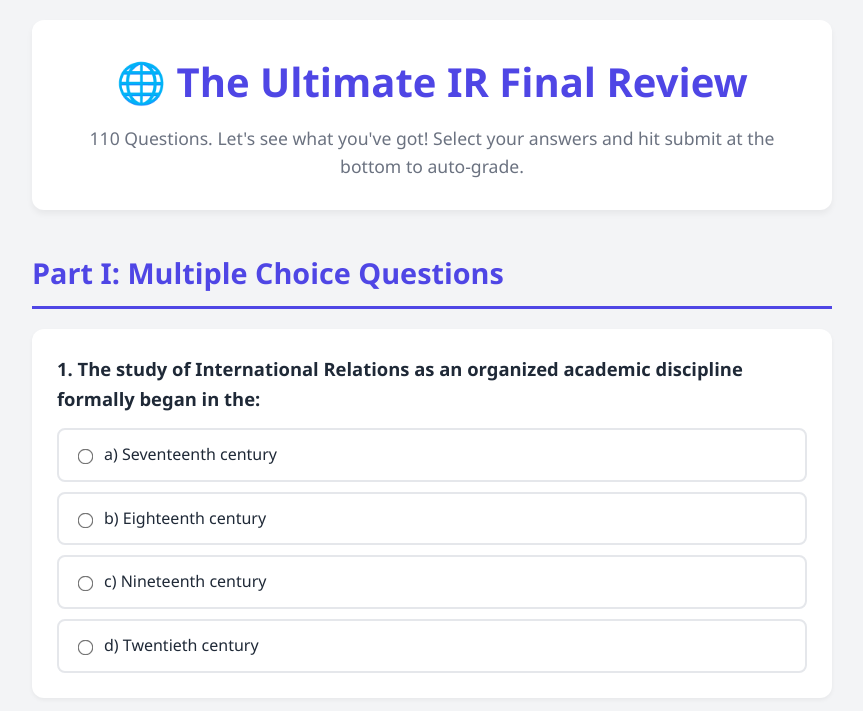
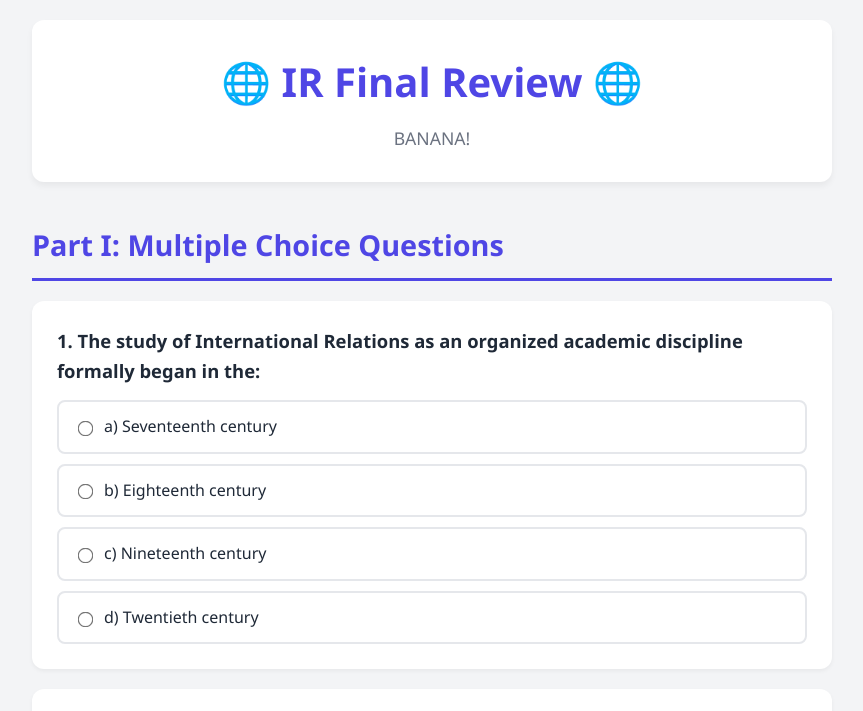
Before and after one commit to em1707/FINAL_IR, a plain HTML site: page index.html in a window 1280 px wide. Shown: the top 711 px of the page, without its empty margins (208-1071 px from the left). Drawn offline with Linux system fonts and the light colour scheme.

Commit message:
Update index.html

```diff
--- a/index.html
+++ b/index.html
@@ -3,7 +3,7 @@
 <head>
     <meta charset="UTF-8">
     <meta name="viewport" content="width=device-width, initial-scale=1.0">
-    <title>🌐 Complete IR Exam Review</title>
+    <title>IR Exam Review</title>
     <style>
         :root {
             --primary: #4F46E5;
@@ -174,8 +174,8 @@
 
 <div class="container">
     <header>
-        <h1>🌐 The Ultimate IR Final Review</h1>
-        <p class="subtitle">110 Questions. Let's see what you've got! Select your answers and hit submit at the bottom to auto-grade.</p>
+        <h1>🌐 IR Final Review 🌐</h1>
+        <p class="subtitle">BANANA!</p>
     </header>
 
     <form id="quizForm">
```
